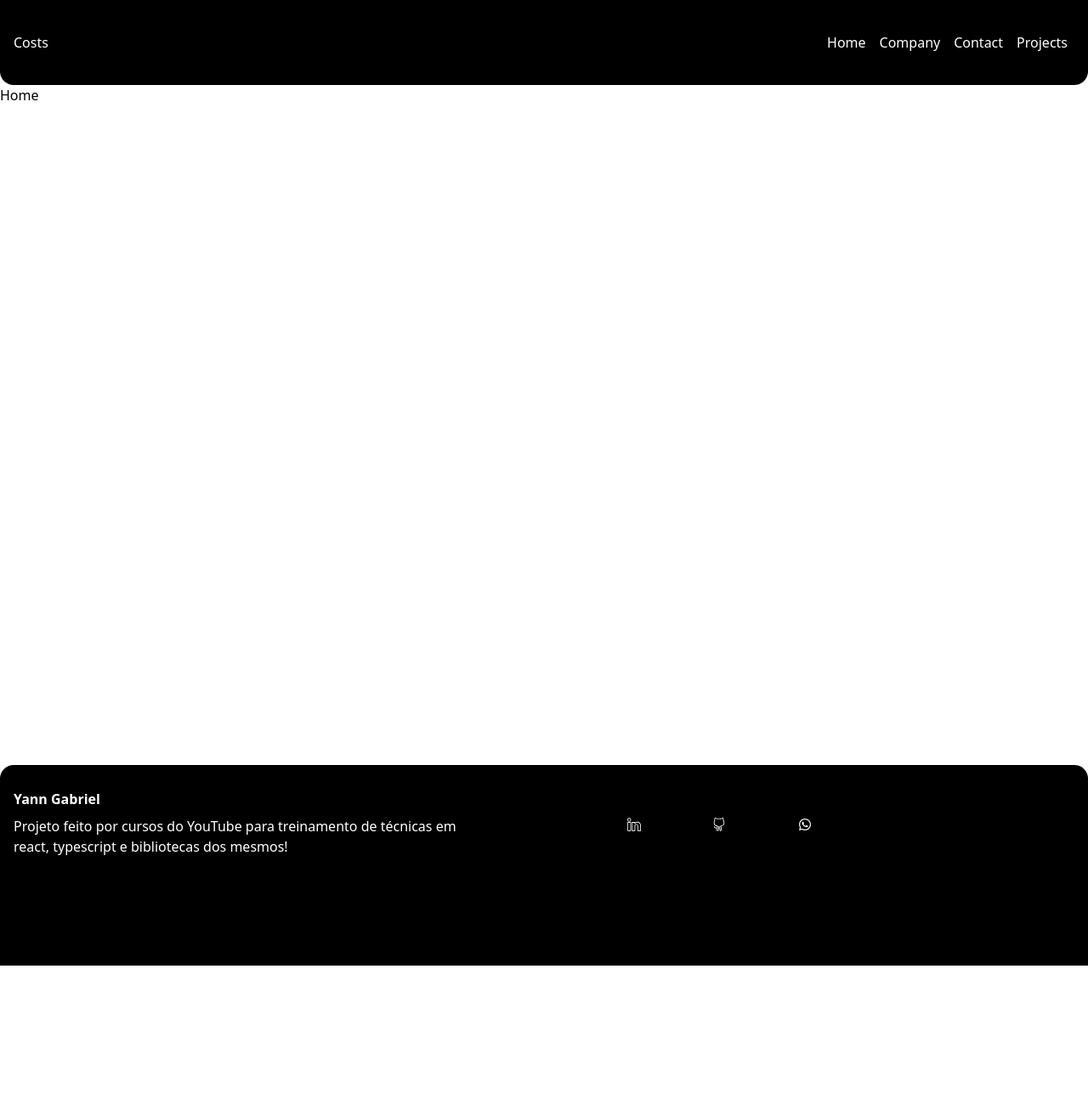
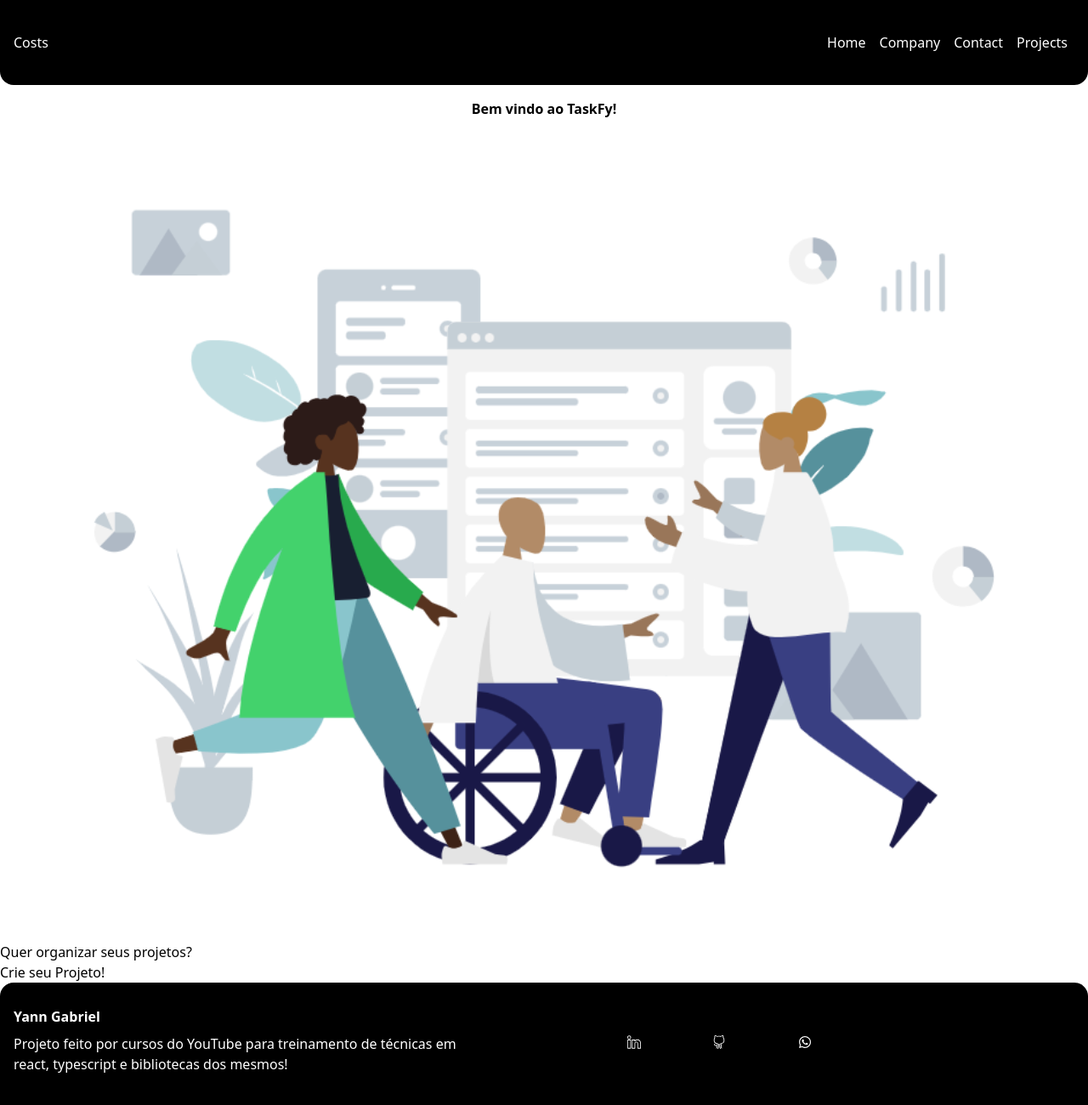
Before and after one commit to YannGabriel/TeskiFy, a React (Create React App) app: page / in a window 1280 px wide. Shown: the top 1300 px of the page at 85% size. Before the commit the page ends 1136 px from the top, so only its background shows below. Built offline with nearby package versions, Linux system fonts and the light colour scheme.

Commit message:
test first home prototype, with image, and links

```diff
--- a/public/index.html
+++ b/public/index.html
@@ -11,7 +11,7 @@
     />
     <link rel="apple-touch-icon" href="%PUBLIC_URL%/logo192.png" />
     <link rel="manifest" href="%PUBLIC_URL%/manifest.json" />
-    <title>TeskiFy</title>
+    <title>TaskiFy</title>
   </head>
   <body class="overflow-x-hidden">
     <div id="root" class="overflow-x-hidden"></div>
--- a/src/components/Footer/footer.tsx
+++ b/src/components/Footer/footer.tsx
@@ -13,14 +13,14 @@ export const Footer = () =>{
         Projeto feito por cursos do YouTube para treinamento de técnicas em react, typescript e bibliotecas dos mesmos!
       </p>
 
-      <div className="socialMedias inline-flex w-[20%] justify-between pl-8 ml-32">
+      <div className="socialMedias inline-flex w-[20%] justify-between pl-8 ml-32 items-center m-auto">
         <a href="https://linkedin.com/in/yann-gabriel-dev" target="blank" className="mediaTarget" id="Linkedin">
           <SlSocialLinkedin/>
           </a>
           <a href="https://github.com/YannGabriel" target="blank" className="mediaTarget" id="Github">
           <SlSocialGithub/>
           </a>
-          <a href="" className="mediaTarget" id="Whatsapp">
+          <a href="/" className="mediaTarget" id="Whatsapp">
           <FaWhatsapp/>
           </a>
       </div>
--- a/src/pages/home.tsx
+++ b/src/pages/home.tsx
@@ -1,10 +1,26 @@
 
+
+//imports
+import HomeImage from '../images/home-image.svg';
+import { Projects } from './projects';
 
 const Home = () =>{
   return(
-    <p className="h-[100vh]">
-      Home
-    </p>
+    <>
+        <h1
+        className=' font-bold text-center p-4'
+        >Bem vindo ao TaskFy!</h1>
+        <img src={HomeImage} alt="Pessoas trabalhando"
+        className='w-[85%] m-auto flex'
+        />
+
+        <p className="makeProject">
+          Quer organizar seus projetos?
+        </p>
+        <a href="/Projects" className="projectTarget">
+        Crie seu Projeto!
+        </a>
+    </>
   )
 }
 
```
Also changed, not shown: src/images/home-image.svg (added).
